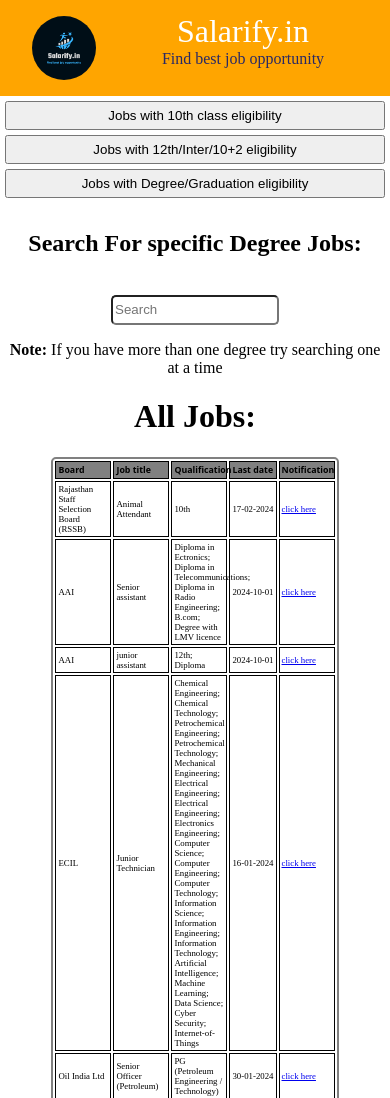
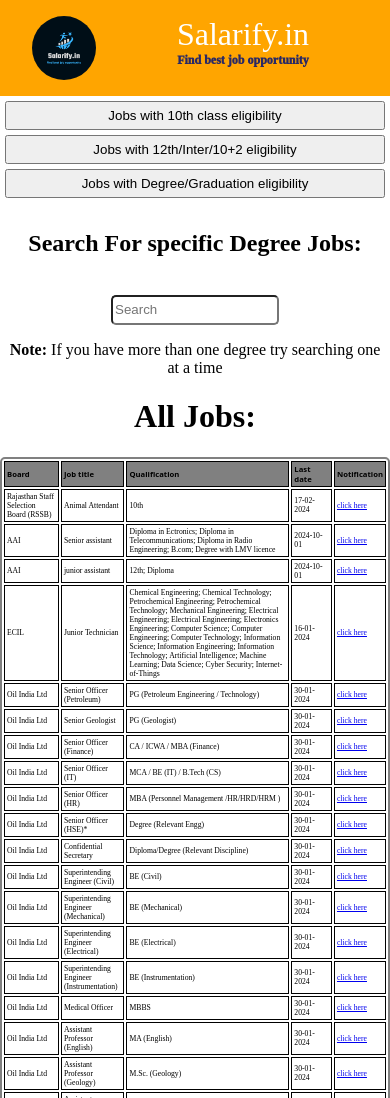
Before and after one commit to conserveenergy/salarify_, a plain HTML site: page index.html in a window 390 px wide. Shown: the top 1098 px of the page. Drawn offline with Linux system fonts and the light colour scheme.

Commit message:
Update index.html

```diff
--- a/index.html
+++ b/index.html
@@ -28,7 +28,8 @@
             border: 2px solid grey;
             border-radius: 5px;
             padding: 1rem;
-            max-width: 75%;
+            /* max-width: 75%; */
+            width: 100%;
         }
 
         th, td {
@@ -97,10 +98,6 @@
         }
 
         @media (max-width:780px){
-
-            .center p{
-                font-weight:500;
-            }
             table{
                 font-size: 75%;
             }
@@ -111,14 +108,19 @@
             }
             table tr td{
                 padding: 2px;
-                max-width: 100;
+                /* max-width: 100; */
+            }
+
+            .center p{
+                color: rgb(41, 41, 101);
+                font-size: 100%;
+                margin-top: 0;
+                font-weight: 1000;
             }
         }
 
         @media (max-width:560px){
-            .center p{
-                font-weight:300;
-            }
+
             header div{
                 display: inline-block;
                 max-height: 100px;
@@ -140,9 +142,13 @@
                 margin: auto;
             }
 
+            .center p{
+                font-size: 75%;
+            }
+
             table{
                 padding: 0;
-                font-size: 65%;
+                font-size: 62%;
             }
 
             .head td{
@@ -160,19 +166,16 @@
                 margin: 5px;
             /* background-color: orange; */
             }
-
+/*
             table tr td{
             padding: 2px;
-        }
+        } */
         }
 
         @media (max-width: 400px){
-            .center p{
-                font-weight:100;
-            }
             table{
                 padding: 0;
-                font-size: 55%;
+                font-size: 48%;
             }
 
             input{
@@ -187,9 +190,9 @@
                 /* background-color: orange; */
             }
 
-            table tr td{
+            /* table tr td{
                 max-width: 50px;
-            }
+            } */
         }
 
         @media (max-width:320px){
```
